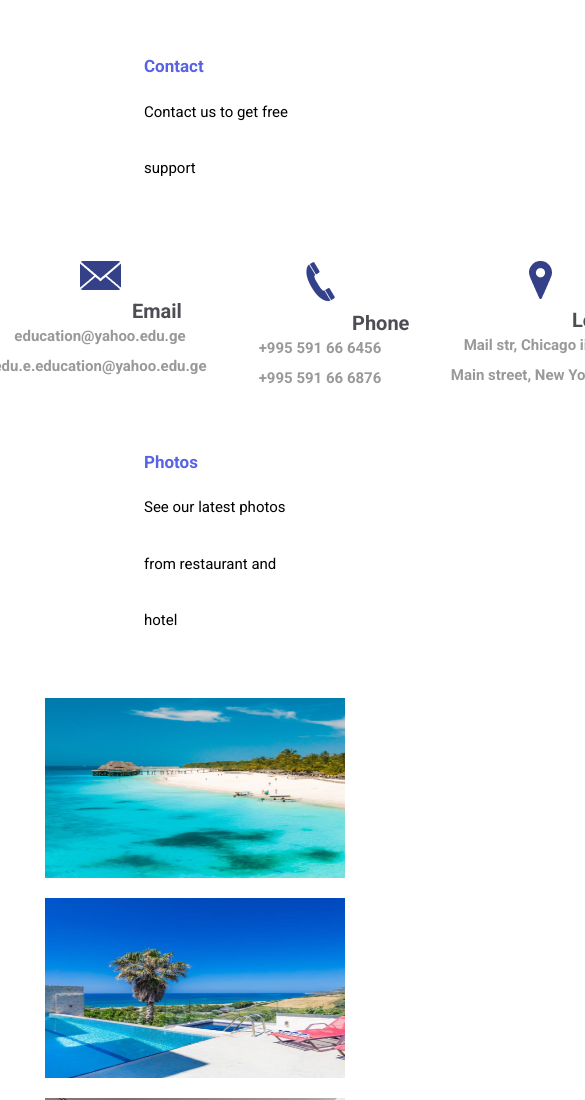
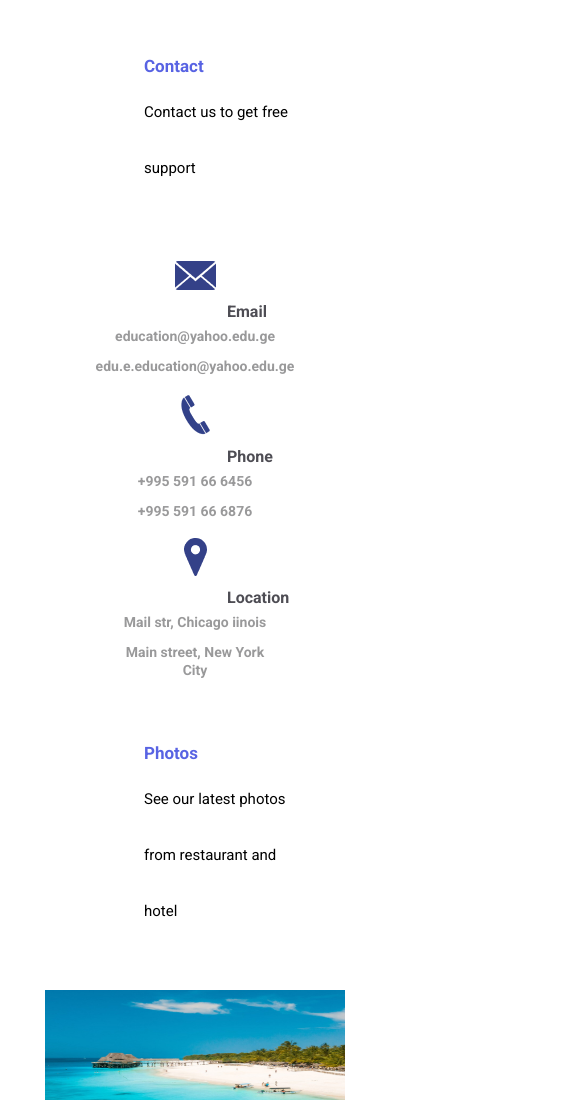
Before and after one commit to Nini-Absandze/Nini-Absandze-assignment-9, a plain HTML site: page index.html in a window 390 px wide. Shown: the top 1100 px of the page, 585 px wide, since content can reach past the window. Drawn offline with Linux system fonts and the light colour scheme.

Commit message:
responsive
added responsive to contact details section

```diff
--- a/styles/media.css
+++ b/styles/media.css
@@ -141,3 +141,29 @@
         width: 100px;
     }
   }
+
+  @media only screen and (max-width: 770px) {
+    .boxes {
+        flex-direction: column;
+        align-items: center;
+    }
+  }
+
+  @media only screen and (max-width: 460px) {
+    .boxes {
+        justify-content: center;
+        gap: 10px;
+    }
+
+    .box1 {
+        max-width: 150px;
+    }
+
+    .box1 h3 {
+        font-size: 16px;
+    }
+
+    .box1 p {
+        font-size: 14px;
+    }
+  }
```
Also changed, not shown: index.html (+0 -2 lines), images/circle.png (deleted).
